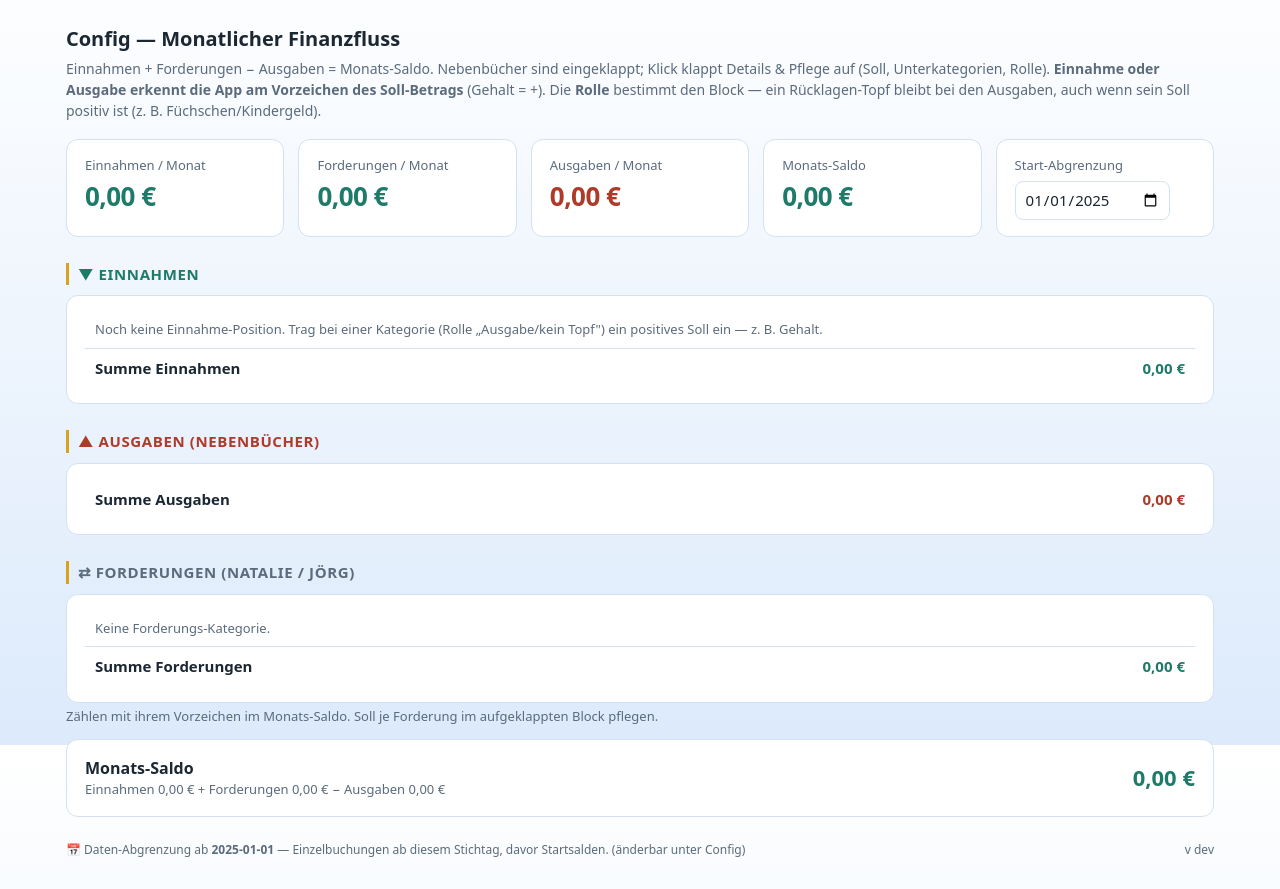
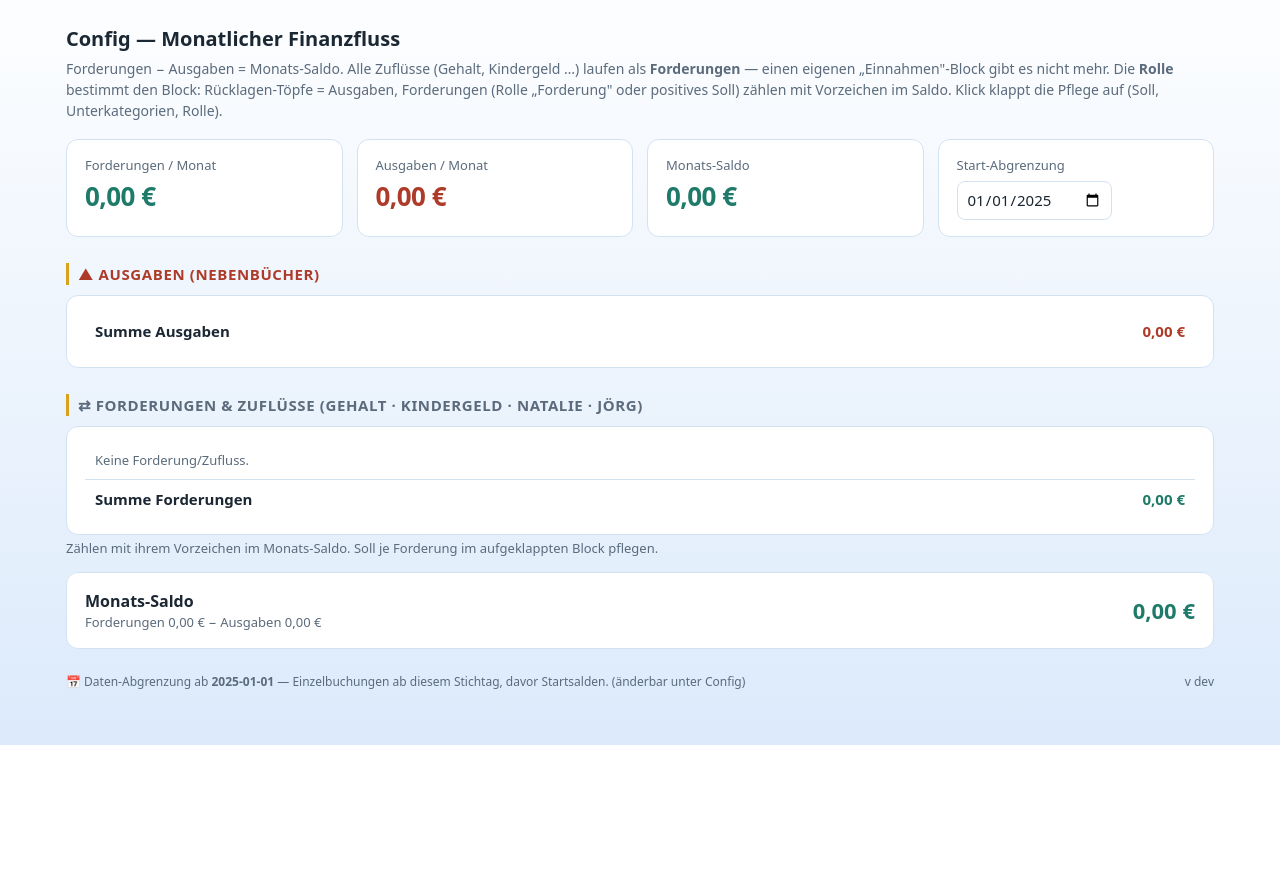
Before and after one commit to xamjamchok-debug/Tools, a FastAPI app: page /config in a window 1280 px wide. Shown: the part 55-944 px from the top of the page. After the commit the page ends 800 px from the top, so only its background shows below. Run offline with FastAPI, Linux system fonts and the light colour scheme.

Commit message:
Config #58: Einnahmen-Block entfaellt, alle Zufluesse=Forderungen (Saldo=Forderungen-Ausgaben) + Backlog v3.8 (#64-66, P1-P9-Status, Board neu)

```diff
--- a/haushaltskasse/dashboard/templates/config.html
+++ b/haushaltskasse/dashboard/templates/config.html
@@ -2,15 +2,12 @@
 {% block titel %} · Config{% endblock %}
 {% block content %}
 <h1>Config — Monatlicher Finanzfluss</h1>
-<p class="sub">Einnahmen + Forderungen − Ausgaben = Monats-Saldo. Nebenbücher sind eingeklappt; Klick
-  klappt Details &amp; Pflege auf (Soll, Unterkategorien, Rolle).
-  <b>Einnahme oder Ausgabe erkennt die App am Vorzeichen des Soll-Betrags</b> (Gehalt = +).
-  Die <b>Rolle</b> bestimmt den Block — ein Rücklagen-Topf bleibt bei den Ausgaben, auch wenn
-  sein Soll positiv ist (z. B. Füchschen/Kindergeld).</p>
+<p class="sub">Forderungen − Ausgaben = Monats-Saldo. Alle Zuflüsse (Gehalt, Kindergeld …) laufen als
+  <b>Forderungen</b> — einen eigenen „Einnahmen"-Block gibt es nicht mehr. Die <b>Rolle</b> bestimmt
+  den Block: Rücklagen-Töpfe = Ausgaben, Forderungen (Rolle „Forderung" oder positives Soll) zählen
+  mit Vorzeichen im Saldo. Klick klappt die Pflege auf (Soll, Unterkategorien, Rolle).</p>
 
 <div class="grid kpis">
-  <div class="card kpi"><div class="label">Einnahmen / Monat</div>
-    <div class="val pos">{{ fluss.einnahmen_summe_cent|euro }}</div></div>
   <div class="card kpi"><div class="label">Forderungen / Monat</div>
     <div class="val {{ 'pos' if fluss.forderungen_summe_cent>=0 else 'neg' }}">
       {{ fluss.forderungen_summe_cent|euro }}</div></div>
@@ -73,26 +70,18 @@
   </tr>
 {% endmacro %}
 
-<h2 style="color:var(--pos)">▼ Einnahmen</h2>
-<div class="card scroll" style="margin-bottom:6px"><table>
-  {% for k in fluss.einnahmen %}{{ kat_block(k, k.einnahme_soll_cent, 'pos') }}{% endfor %}
-  {% if not fluss.einnahmen %}<tr><td colspan="2" class="muted small">Noch keine Einnahme-Position.
-    Trag bei einer Kategorie (Rolle „Ausgabe/kein Topf") ein positives Soll ein — z. B. Gehalt.</td></tr>{% endif %}
-  <tr><td><b>Summe Einnahmen</b></td><td class="num pos"><b>{{ fluss.einnahmen_summe_cent|euro }}</b></td></tr>
-</table></div>
-
 <h2 style="color:var(--neg)">▲ Ausgaben (Nebenbücher)</h2>
 <div class="card scroll" style="margin-bottom:6px"><table>
   {% for k in fluss.ausgaben %}{{ kat_block(k, k.soll_cent, 'neg') }}{% endfor %}
   <tr><td><b>Summe Ausgaben</b></td><td class="num neg"><b>{{ fluss.ausgaben_summe_cent|euro }}</b></td></tr>
 </table></div>
 
-<h2>⇄ Forderungen (Natalie / Jörg)</h2>
+<h2>⇄ Forderungen & Zuflüsse (Gehalt · Kindergeld · Natalie · Jörg)</h2>
 <div class="card scroll" style="margin-bottom:6px"><table>
   {% for k in fluss.forderungen %}
-    {{ kat_block(k, k.soll_cent, 'pos' if k.soll_cent>=0 else 'neg') }}
+    {{ kat_block(k, k.plan_cent, 'pos' if k.plan_cent>=0 else 'neg') }}
   {% endfor %}
-  {% if not fluss.forderungen %}<tr><td colspan="2" class="muted small">Keine Forderungs-Kategorie.</td></tr>{% endif %}
+  {% if not fluss.forderungen %}<tr><td colspan="2" class="muted small">Keine Forderung/Zufluss.</td></tr>{% endif %}
   <tr><td><b>Summe Forderungen</b></td>
     <td class="num {{ 'pos' if fluss.forderungen_summe_cent>=0 else 'neg' }}">
       <b>{{ fluss.forderungen_summe_cent|euro }}</b></td></tr>
@@ -102,8 +91,7 @@
 
 <div class="card" style="margin-bottom:20px;display:flex;justify-content:space-between;align-items:center">
   <div><b style="font-size:16px">Monats-Saldo</b>
-    <div class="small muted">Einnahmen {{ fluss.einnahmen_summe_cent|euro }}
-      + Forderungen {{ fluss.forderungen_summe_cent|euro }}
+    <div class="small muted">Forderungen {{ fluss.forderungen_summe_cent|euro }}
       − Ausgaben {{ fluss.ausgaben_summe_cent|euro }}</div></div>
   <b style="font-size:22px" class="{{ 'pos' if fluss.saldo_cent>=0 else 'neg' }}">{{ fluss.saldo_cent|euro }}</b>
 </div>
```
Also changed, not shown: haushaltskasse/dashboard/queries.py (+10 -14 lines), haushaltskasse/docs/BACKLOG.md (+10 -7 lines), haushaltskasse/docs/backlog-board.html (+9 -6 lines).
